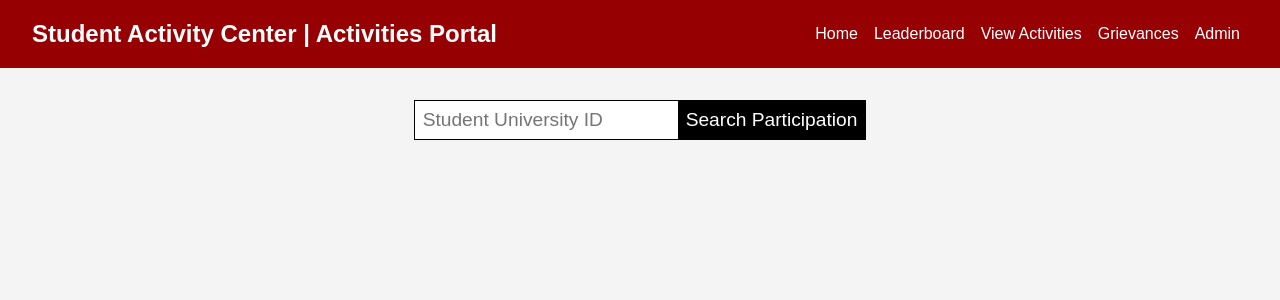
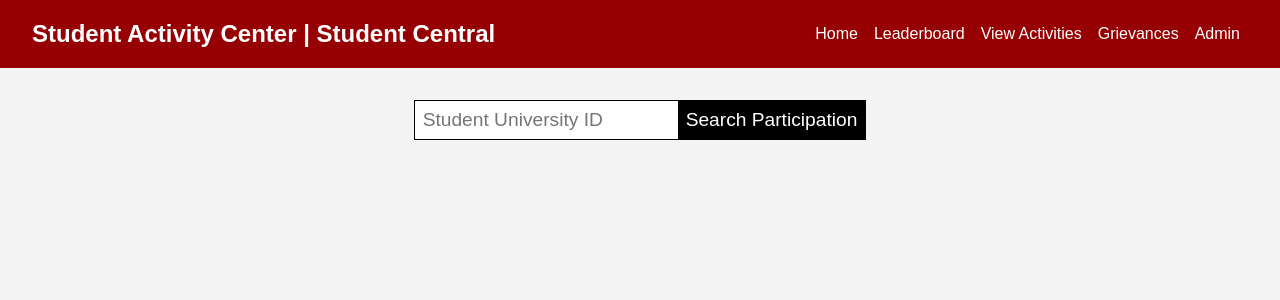
Before and after one commit to DeepakReddyG/silphp, a PHP site: page / in a window 1280 px wide. Shown: the top 300 px of the page. Run offline with PHP 8.4, Linux system fonts and the light colour scheme.

Commit message:
made changes in the site title: Deepak Reddy Gathp

```diff
--- a/app/index.php
+++ b/app/index.php
@@ -165,7 +165,7 @@
 <body>
     <div class="nav">
         <div class="nav-one">
-            <h2>Student Activity Center | Activities Portal</h2>
+            <h2>Student Activity Center | Student Central</h2>
         </div>
         <div class="nav-two">
             <a href="./index.php">Home</a>
```
